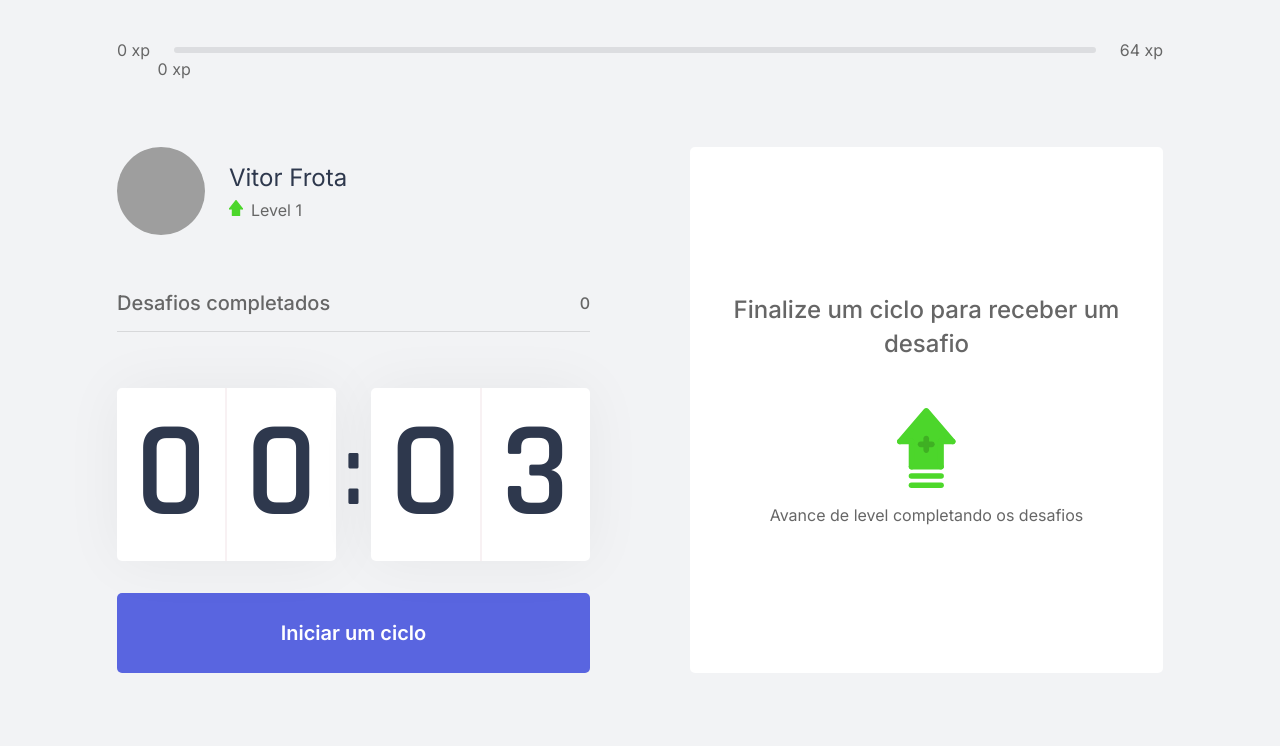
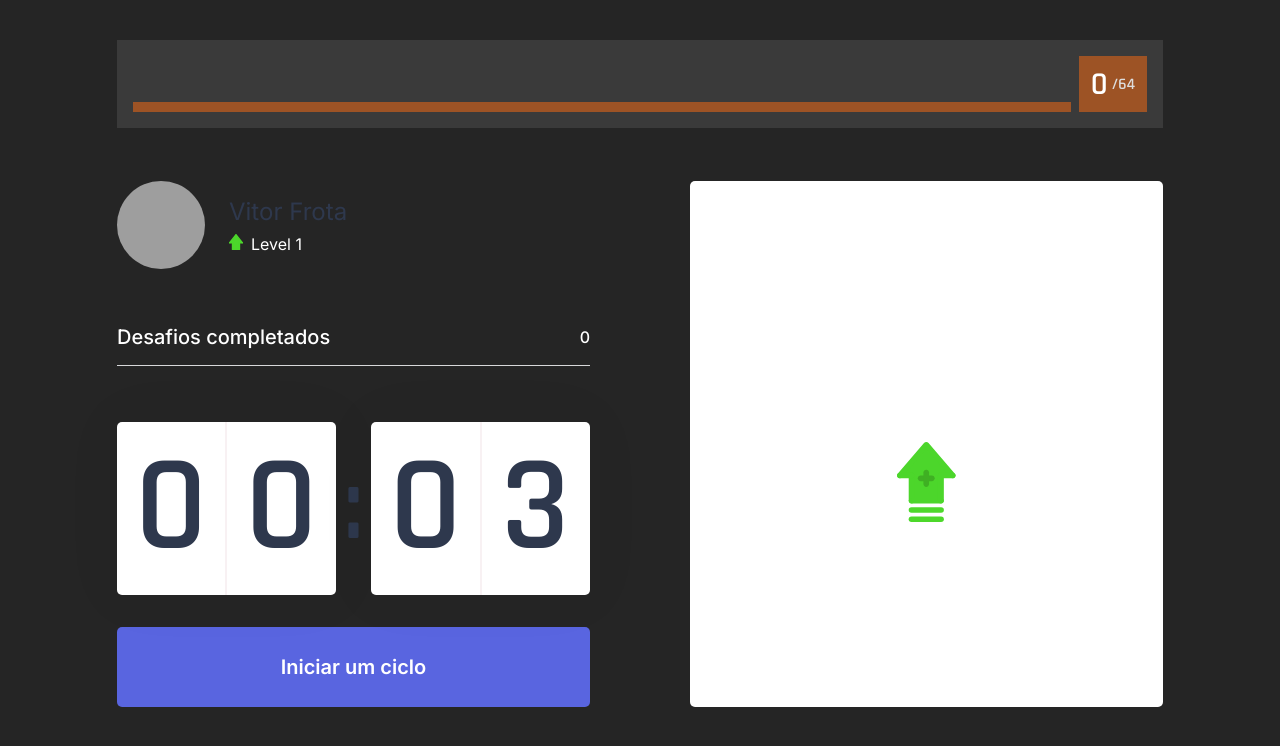
Before and after one commit to vitorfrota/nlw-moveit, a Next.js app: page / in a window 1280 px wide. Shown: the top 746 px of the page. Built offline with nearby package versions, Linux system fonts and the light colour scheme; grey boxes are pictures that could not be loaded.

Commit message:
experiencebar atualizada para the division

```diff
--- a/src/components/ExperienceBar.tsx
+++ b/src/components/ExperienceBar.tsx
@@ -9,12 +9,12 @@ function ExperienceBar(){
 
     return (
         <header className={styles.experienceBar}>
-            <span>0 xp</span>
             <div>
                 <div style={{ width: `${percentToNextLevel}%` }} />
-                <span className={styles.currentExperience} style={{ left: `${percentToNextLevel}%` }}>{currentExperience} xp</span>
             </div>
-            <span>{experienceToNextLevel} xp</span>
+            <p>{currentExperience}
+                <span>/{experienceToNextLevel}</span>
+            </p>
         </header>
     )
 }
--- a/src/styles/components/ExperienceBar.module.css
+++ b/src/styles/components/ExperienceBar.module.css
@@ -1,6 +1,8 @@
 .experienceBar{
     display: flex;
-    align-items: center;
+    align-items: flex-end;
+    background: rgba(120,120,120, 0.25);
+    padding: 1rem;
 }
 
 .experienceBar span {
@@ -9,18 +11,37 @@
 
 .experienceBar > div {
     flex: 1;
-    height: 6px;
-    border-radius: 4px;
-    background: var(--gray-line);
-    margin: 0 1.5rem;
+    height: 10px;
+    background: rgba(255, 109, 16, 0.50);
+    margin-right: 0.5rem;
     position: relative;
 }
 
 .experienceBar > div > div {
-    height: 6px;
-    border-radius: 4px;
-    background: var(--green);
+    height: 10px;
+    background:rgb(255, 109, 16);
     transition: all 800ms;
+}
+
+.experienceBar > p {
+    padding: 0.75rem;
+    height: 3.5rem;
+    width: auto;
+    background: rgba(255, 109, 16, 0.50);
+
+    display: flex;
+    align-items: center;
+    justify-content: center;
+
+    font-family: Rajdhani;
+    font-weight: 600;
+    font-size: 2rem;
+    transition: all 1s;
+}
+
+.experienceBar > p > span {
+    margin-left: 0.25rem;
+    color: #ddd;
 }
 
 span.currentExperience {
--- a/src/styles/global.css
+++ b/src/styles/global.css
@@ -6,7 +6,7 @@
 
 :root {
     --white: #fff;
-    --background: #f2f3f5;
+    --background: #252525;
     --gray-line: #dcdde0;
     --text: #666;
     --text-highlight: #b3b9ff;
@@ -16,6 +16,7 @@
     --blue: #5965e0;
     --blue-dark: #4953b8;
     --blue-twitter: #2aa9e0;
+    --orange: #ff6c10;
 }
 
 @media(max-width: 720px){
@@ -32,7 +33,7 @@
 
 body {
     background-color: var(--background);
-    color: var(--text);
+    color: var(--white);
 }
 
 body, input, textarea, button {
```
